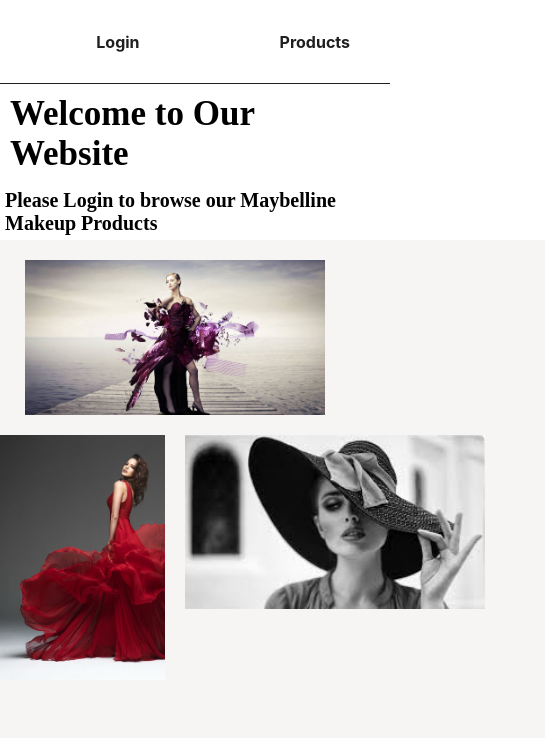
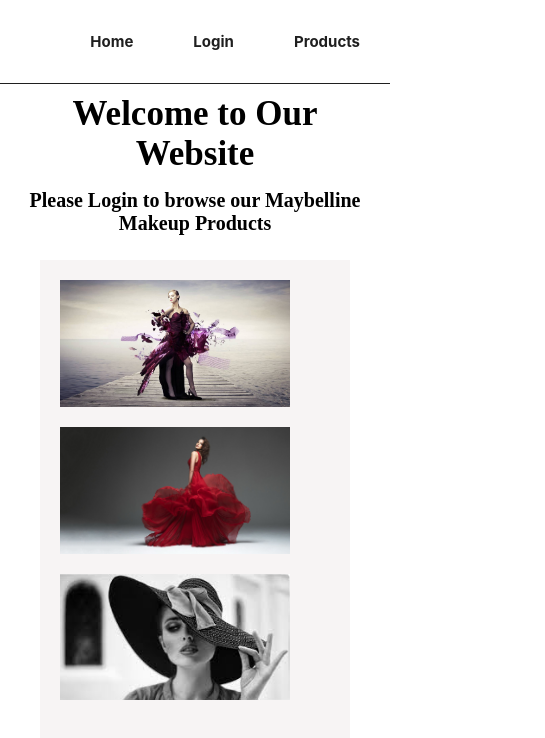
Before and after one commit to SBastos800/makeupapp, a React (Create React App) app: page /landing in a window 390 px wide. Shown: the top 738 px of the page, 545 px wide, since content can reach past the window. Built offline with nearby package versions, Linux system fonts and the light colour scheme; a web font is replaced by a local one.

Commit message:
made website responsive

```diff
--- a/src/components/LandingPage/LandingPage.module.scss
+++ b/src/components/LandingPage/LandingPage.module.scss
@@ -60,5 +60,29 @@
             }
         }
     }
+}
 
+@media only screen and (max-width: 768px) {
+    .homePage {
+        text-align: center;
+
+        .gridWrapper {
+            height: 500px;
+            width: 350px;
+
+            .pictures {
+
+                margin: 20px;
+                grid-template-rows: 1fr 1fr 1fr;
+                grid-template-columns: 1fr;
+                grid-gap: 20px;
+                grid-template-areas:
+
+                    "one"
+                    "two"
+                    "three";
+                background-color:#f7f4f4;
+            }
+        }
+    }
 }
--- a/src/components/Login/Login.module.scss
+++ b/src/components/Login/Login.module.scss
@@ -43,3 +43,14 @@
             }
     }
 }
+
+@media only screen and (max-width: 525px) {
+    .google {
+        background-size: cover;
+
+        h1 {
+            background-color: white;
+            opacity: 0.6;
+        }
+    }
+}
--- a/src/components/NavBar/NavItem/NavItem.module.scss
+++ b/src/components/NavBar/NavItem/NavItem.module.scss
@@ -6,3 +6,11 @@
          text-decoration: none;
      }
 }
+
+
+@media only screen and (max-width: 525px) {
+    .navItem {
+        font-size: 15px;
+        padding: 30px;
+    }
+}
--- a/src/components/Products/Product/Product.module.scss
+++ b/src/components/Products/Product/Product.module.scss
@@ -15,3 +15,11 @@
         font-weight: bold;
     }
 }
+
+@media only screen and (max-width: 525px) {
+    .productContainer {
+        text-align: center;
+        margin: 0 10px 0 10px;
+        height: 600px;
+    }
+}
```
Also changed, not shown: src/components/NavBar/NavBar.module.scss (line endings or trailing spaces).
